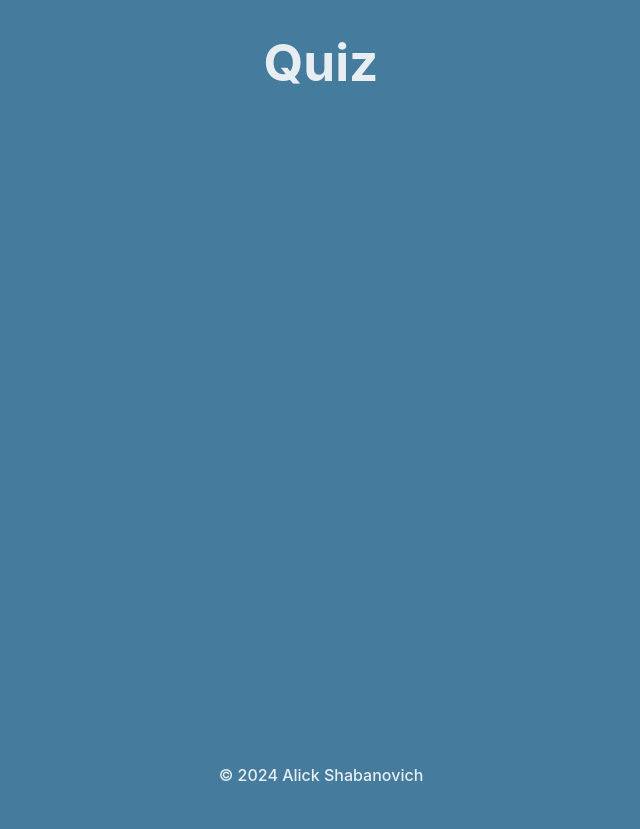
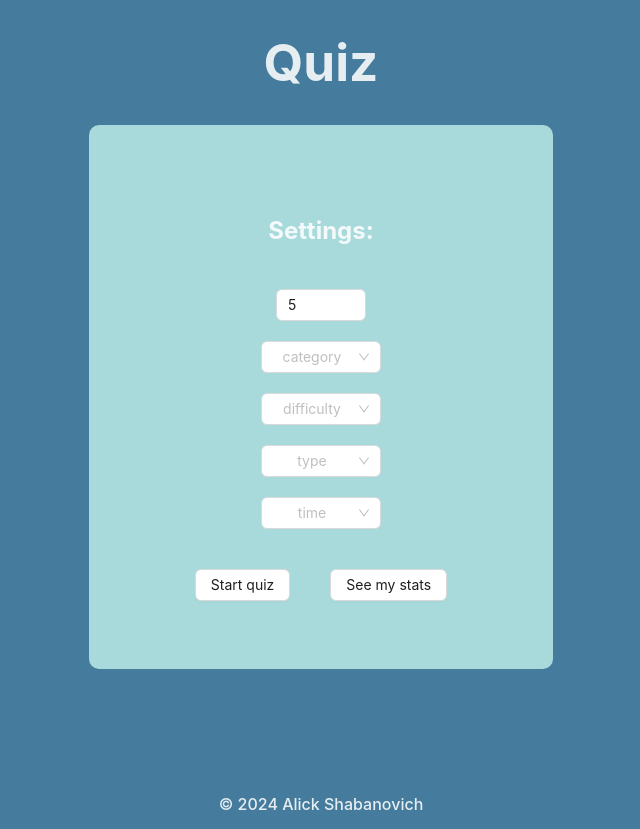
Before and after one commit to shalick/AndersenReact, a React (Vite) app in the folder Quiz/: page / in a window 1280 px wide. Shown: the whole page, without its empty margins (319-959 px from the left). Before the commit the page ends 800 px from the top, so only its background shows below. Built offline with nearby package versions, Linux system fonts and the light colour scheme.

Commit message:
feat: add start card component

```diff
--- a/Quiz/src/App.css
+++ b/Quiz/src/App.css
@@ -10,6 +10,13 @@
   grid-template-rows: auto 1fr auto;
 }
 
+.container {
+  height: 100%;
+  display: flex;
+  justify-content: center;
+  align-items: center;
+}
+
 .card {
   padding: 2em;
 }
--- a/Quiz/src/App.tsx
+++ b/Quiz/src/App.tsx
@@ -1,12 +1,15 @@
 import "./App.css";
 import Header from "./components/Header/Header";
 import Footer from "./components/Footer/Footer";
+import Start from "./components/Start/Start";
 
 function App() {
   return (
     <div className="wrapper">
       <Header />
-      <main className="container"></main>
+      <main className="container">
+        <Start />
+      </main>
       <Footer />
     </div>
   );
--- /dev/null
+++ b/Quiz/src/components/Start/Start.css
@@ -0,0 +1,26 @@
+.card {
+    height: 480px;
+    width: 400px;
+    background-color: #a8dadc;
+    border-radius: 10px;
+    display: flex;
+    flex-direction: column;
+    justify-content: center;
+    align-items: center;
+    gap: 20px;
+    margin-bottom: 110px;
+}
+.settings_select {
+    display: flex;
+    flex-direction: column;
+    gap: 20px;
+    justify-content: center;
+    align-items: center;
+}
+
+.start_buttons {
+    display: flex;
+    justify-content: center;
+    gap: 40px;
+    padding-top: 20px;
+}
--- /dev/null
+++ b/Quiz/src/components/Start/Start.tsx
@@ -0,0 +1,43 @@
+import "./Start.css";
+import { InputNumber } from "antd";
+import { Select, Button } from "antd";
+
+const { Option } = Select;
+
+const Start = () => {
+  return (
+    <div className="card">
+      <h2 className="settings_title">Settings:</h2>
+      <div className="settings_select">
+        <InputNumber min={5} max={15} defaultValue={5} />
+        <Select
+          placeholder="category"
+          style={{ width: 120 }}
+          options={[{ value: "category", label: <span>category</span> }]}
+        />
+        <Select
+          placeholder="difficulty"
+          style={{ width: 120 }}
+          options={[{ value: "difficulty", label: <span>difficulty</span> }]}
+        />
+        <Select
+          placeholder="type"
+          style={{ width: 120 }}
+          options={[{ value: "type", label: <span>type</span> }]}
+        />
+        <Select placeholder="time" style={{ width: 120 }}>
+          <Option value="1m">1m</Option>
+          <Option value="2m">2m</Option>
+          <Option value="5m">5m</Option>
+        </Select>
+      </div>
+
+      <div className="start_buttons">
+        <Button>Start quiz</Button>
+        <Button>See my stats</Button>
+      </div>
+    </div>
+  );
+};
+
+export default Start;
```
